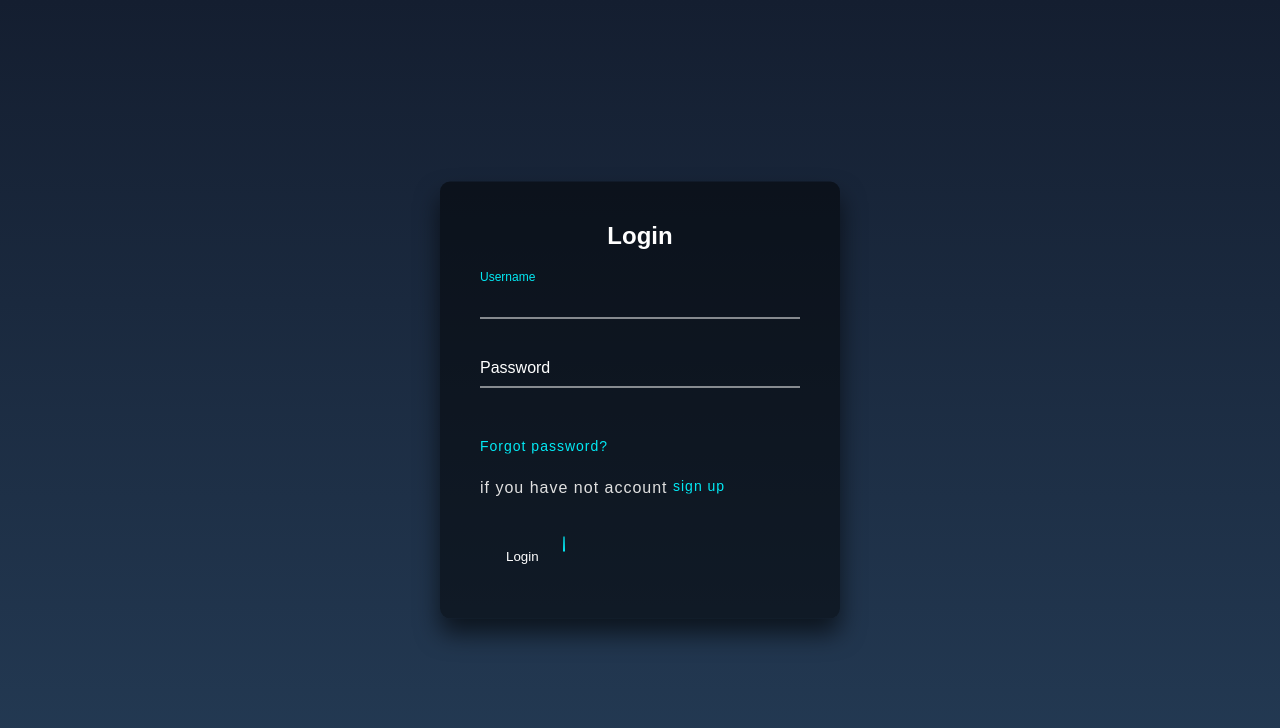
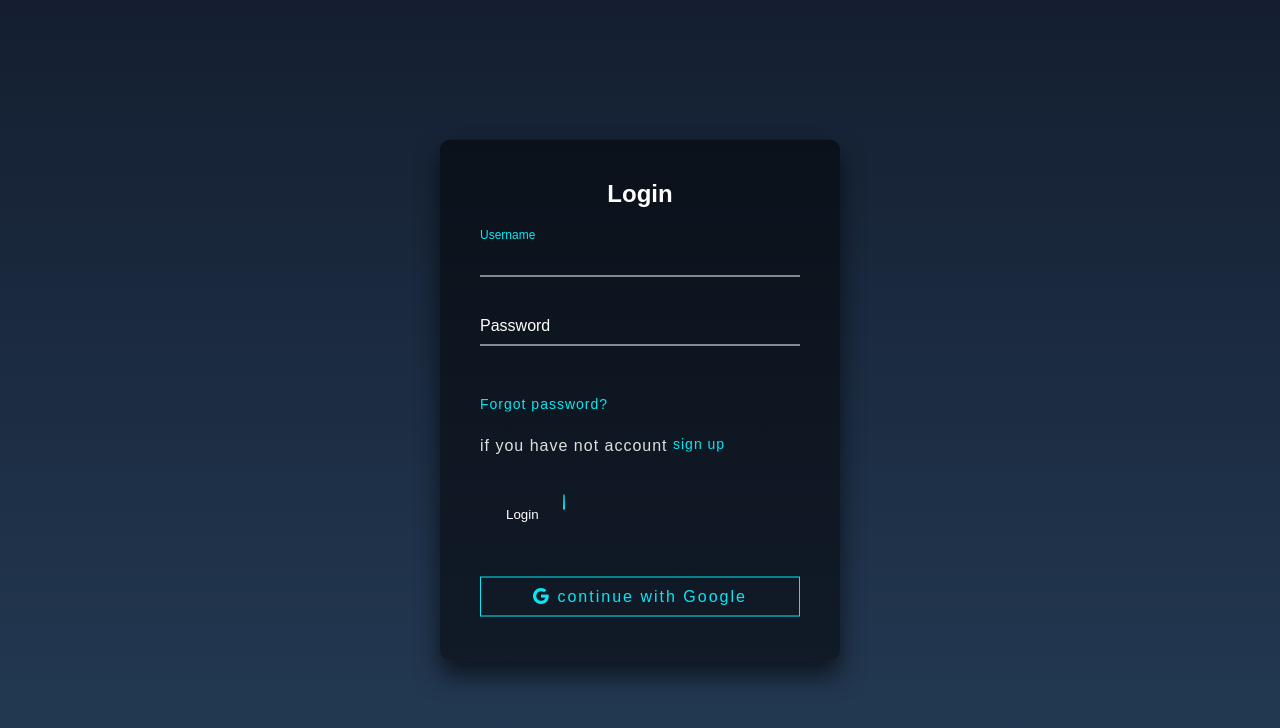
Before and after one commit to erfanscode/social-website, a Django app: page /account/login/ in a window 1280 px wide. Shown: the top 728 px of the page. Run offline with Django 4.2, Linux system fonts and the light colour scheme; parts of the project's set-up code (start-up, migrations or seed data) failed here and were passed over.

Commit message:
add authentication with google to project

```diff
--- a/requirements.txt
+++ b/requirements.txt
@@ -1,10 +1,13 @@
 asgiref==3.6.0
 Django==4.1.4
 django-widget-tweaks==1.4.12
+django-extensions==3.2.1
 environs[django]==9.5.0
 Pillow==9.3.0
 psycopg2-binary==2.9.5
 python-social-auth==0.3.6
+pyOpenSSL==23.0.0
 social-auth-app-django==5.0.0
 sqlparse==0.4.3
 tzdata==2022.7
+werkzeug==2.2.2
--- a/static/css/registration/login.css
+++ b/static/css/registration/login.css
@@ -233,3 +233,24 @@ body {
     top: 100%;
   }
 }
+
+/* Google Button */
+.google-btn {
+  text-transform: none !important;
+  letter-spacing: 2px !important;
+  border: 1px solid #03e9f4;
+  width: -webkit-fill-available;
+  text-align: center;
+}
+
+.google-btn i {
+  margin-right: .4rem;
+}
+
+.google-btn:hover {
+  background: none !important;
+  box-shadow: none !important;
+  border-radius: 0 !important;
+  border: 1px solid #e0e0e0;
+  color: #e0e0e0;
+}
--- /dev/null
+++ b/templates/registration/google_btn.html
@@ -0,0 +1,2 @@
+
+<a class="google-btn" href="{% url 'social:begin' 'google-oauth2' %}"><i class="bi bi-google"></i>continue with Google</a>
--- a/templates/registration/login.html
+++ b/templates/registration/login.html
@@ -7,6 +7,7 @@
   <meta name="viewport" content="width=device-width, initial-scale=1.0">
   <title>Login</title>
   <link rel="stylesheet" href="{% static 'css/registration/login.css' %}">
+  <link rel="stylesheet" href="https://cdn.jsdelivr.net/npm/bootstrap-icons@1.10.3/font/bootstrap-icons.css">
 </head>
 <body>
   <div class="login-box">
@@ -35,6 +36,9 @@
         <input type="hidden" name="next" value="{{ next }}">
         <input class="login-btn" type="submit" value="Login">
       </a>
+      <div class="auth-google">
+        {% include 'registration/google_btn.html' %}
+      </div>
     </form>
   </div>
 </body>
```
Also changed, not shown: sociality/settings.py (+8 -0 lines), static/fonts/icon/bootstrap-icons.woff (added), static/fonts/icon/bootstrap-icons.woff2 (added), 2 other files.
